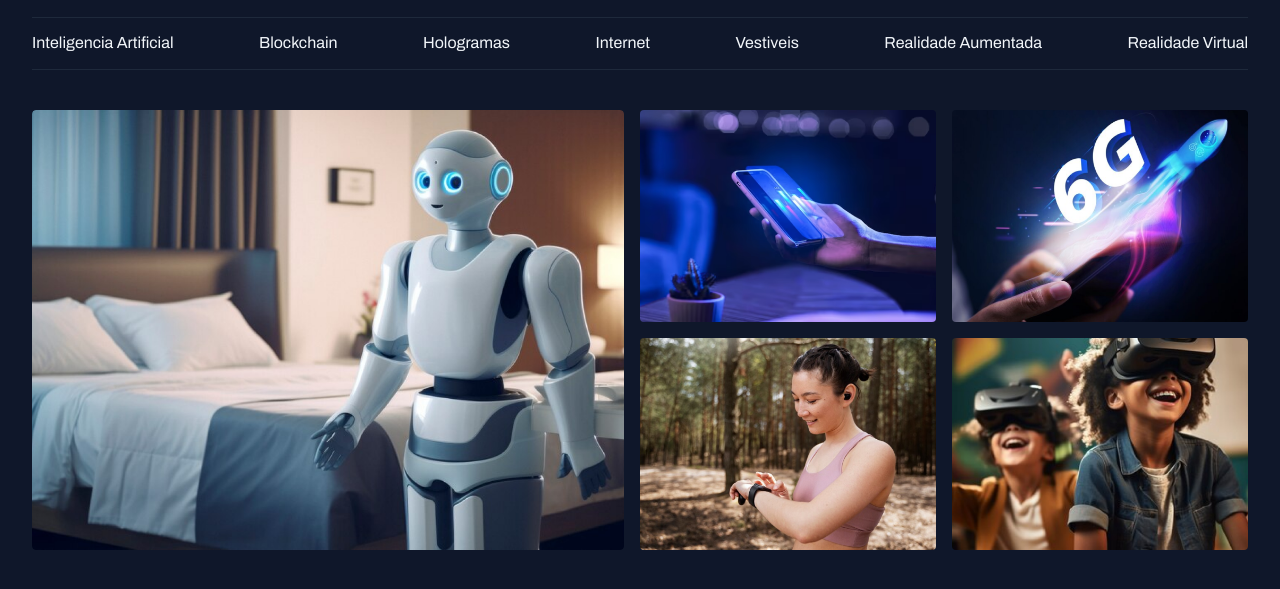
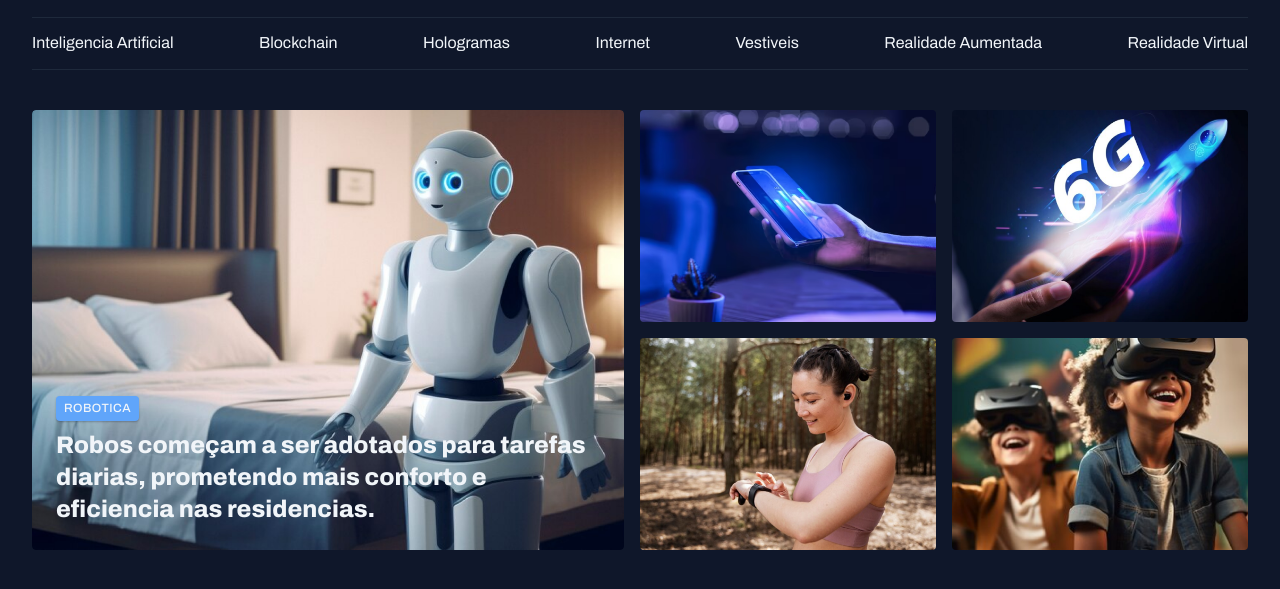
Before and after one commit to Dev-GabrielDias/Portal-de-Noticias, a plain HTML site: page index.html in a window 1280 px wide. Shown: the part 45-634 px from the top of the page. Drawn offline with Linux system fonts and the light colour scheme.

Commit message:
Ajustando o conteudo do card

```diff
--- a/index.html
+++ b/index.html
@@ -37,9 +37,15 @@
     </header>
     <main class="grid container">
     <section id="featured" class="grid grid-flow-col gap-16">
-        <div class="card">
+        <figure class="card">
             <img src="assets/image/Image 01.png" alt="">
-        </div>
+            <figcaption>
+                <span class="content-tag">Robotica</span>
+                <h2 class="text-2xl">
+                    Robos começam a ser adotados para tarefas diarias, prometendo mais conforto e eficiencia nas residencias.
+                </h2>
+            </figcaption>
+        </figure>
         <div class="grid grid-cols-2 gap-16">
             <div>
                 <img src="assets/image/Image 02.png" alt="">
--- a/styles/global.css
+++ b/styles/global.css
@@ -51,3 +51,14 @@ main {
 .grid-flow-col {
     grid-auto-flow: column;
 }
+.content-tag {
+    display: inline-block;
+    background-color: var(--brand-color-light);
+    padding: 4px 8px;
+    border-radius: 4px;
+    font: 500 12px/140% var(--font-family);
+    text-transform: uppercase;
+    letter-spacing: 0.04em;
+    color: var(--text-color-primary);
+    box-shadow: 0 1px 2px rgba(2, 6, 23, 0.25);
+}
--- a/styles/sections.css
+++ b/styles/sections.css
@@ -21,5 +21,14 @@
             )
 
         }
+        figcaption{
+            position: absolute;
+            bottom: 0;
+            padding: 24px;
+
+            h2 {
+                margin-top: 8px;
+            }
+        }
     }
 }
--- a/styles/utility.css
+++ b/styles/utility.css
@@ -10,3 +10,15 @@
 .gap-16 {
     gap: 16px;
 }
+.text-2xl {
+    font: var(--h1);
+}
+.text-xl {
+    font: var(--h2);
+}
+.text-lg {
+    font: var(--h3);
+}
+.text-sm {
+    font: var(--text-sm);
+}
```
